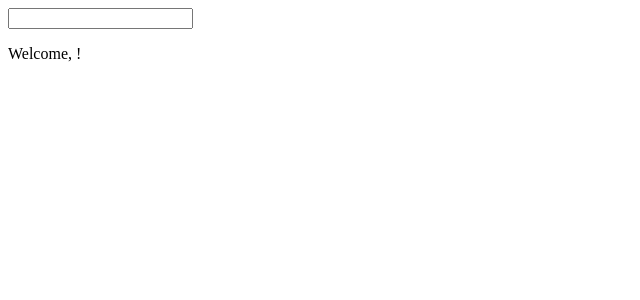
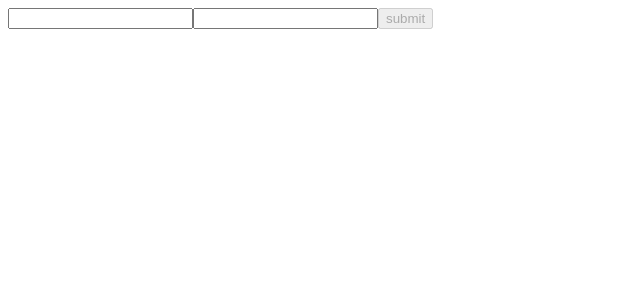
Before and after one commit to marcopiro91/React-Esercizi, a React (Create React App) app: page / in a window 1280 px wide. Shown: the top 300 px of the page, without its empty margins (0-640 px from the left). Built offline with nearby package versions, Linux system fonts and the light colour scheme.

Commit message:
exercise-19

```diff
--- a/src/App.js
+++ b/src/App.js
@@ -1,8 +1,10 @@
 import React from "react";
-import { InteractiveWelcome } from "./InteractiveWelcome"
+import { Login } from "./Login"
 
 export class App extends React.Component {
     render() {
-        return <InteractiveWelcome />
+        return <div>
+                    <Login onLogin = {this.onLogin} />
+               </div>
     }
 }
--- a/src/InteractiveWelcome.js
+++ /dev/null
@@ -1,23 +0,0 @@
-/* Create an InteractiveWelcome component that renders an input tag and the Welcome component. Pass the current content of the input tag to the name prop of the Welcome component. The input tag should be a controlled component. */
-
-import React from "react";
-import { Welcome } from "./Welcome"
-
-export class InteractiveWelcome extends React.Component {
-    state = {
-        inputValue: ''
-    }
-
-    handleInputChange = (event) => {
-        const value = event.target.value
-
-        this.setState({inputValue: value})
-    }
-
-    render() {
-        return <div>
-                    <input type="text" name="name" value={this.state.inputValue} onChange={this.handleInputChange}></input>
-                    <Welcome name={this.state.inputValue}/>
-               </div>
-    }
-}
--- /dev/null
+++ b/src/Login.js
@@ -0,0 +1,29 @@
+/* Add a "login" button to the Login component. This button should be disabled as long as the username and password inputs are empty. When clicked, the event handler attached to the button should call an onLogin function passed as a prop to the Login component, passing it the state. */
+
+import React from "react";
+
+export class Login extends React.Component {
+    state = {
+        username: '',
+        password: ''
+    }
+
+
+    handleInputChange = (event) => {
+        const name = event.target.name;
+        this.setState({[name]: event.target.value})
+    }
+
+
+    handleButtonCLick = () => {
+        this.props.onLogin(this.state)
+    }
+
+    render() {
+        return <form>
+                    <input name="username" type="text" value={this.state.username} onChange={this.handleInputChange}></input>
+                    <input name="password"type="password" value={this.state.password} onChange={this.handleInputChange}></input>
+                    <button disabled={!this.state.username || !this.state.password} onClick={this.handleButtonCLick}>submit</button>
+                </form>
+    }
+}
--- a/src/Welcome.js
+++ /dev/null
@@ -1,7 +0,0 @@
-import React from "react";
-
-export class Welcome extends React.Component {
-    render() {
-        return <p>Welcome, {this.props.name}!</p>
-    }
-}
```
